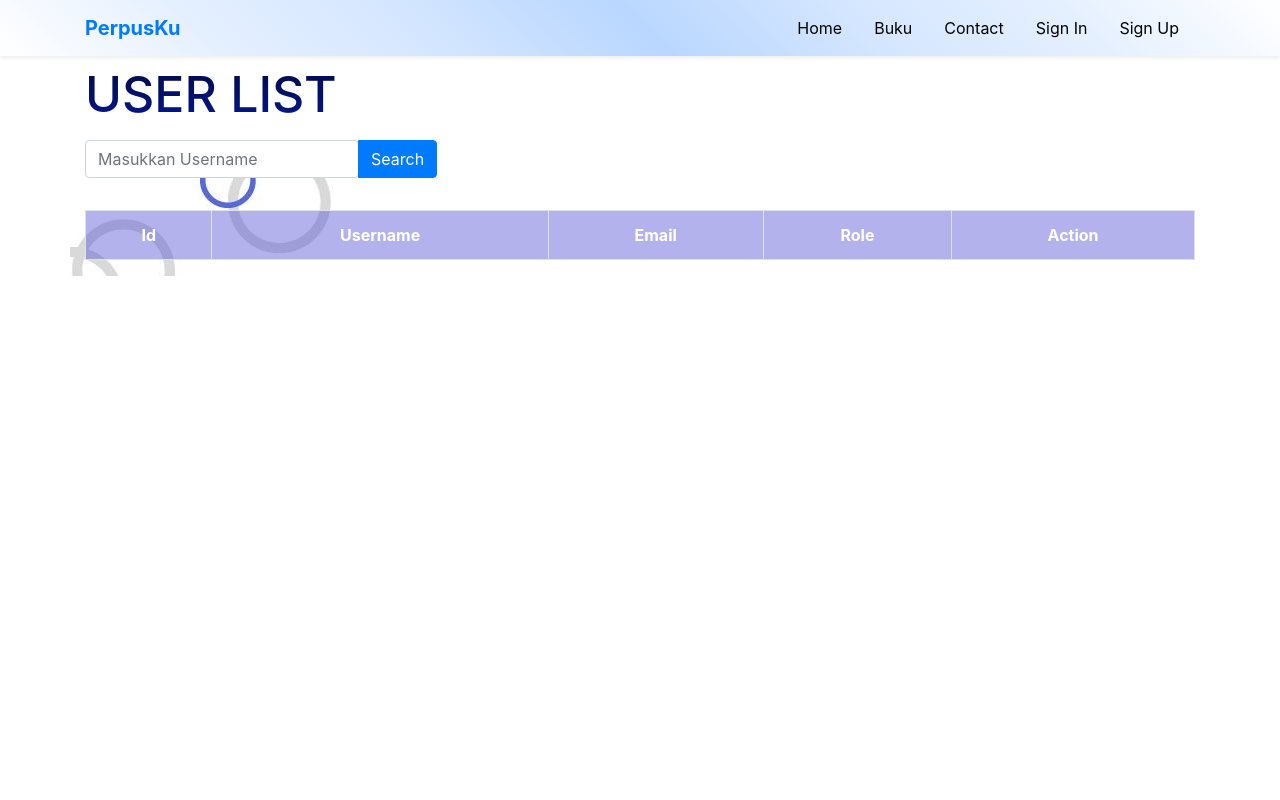
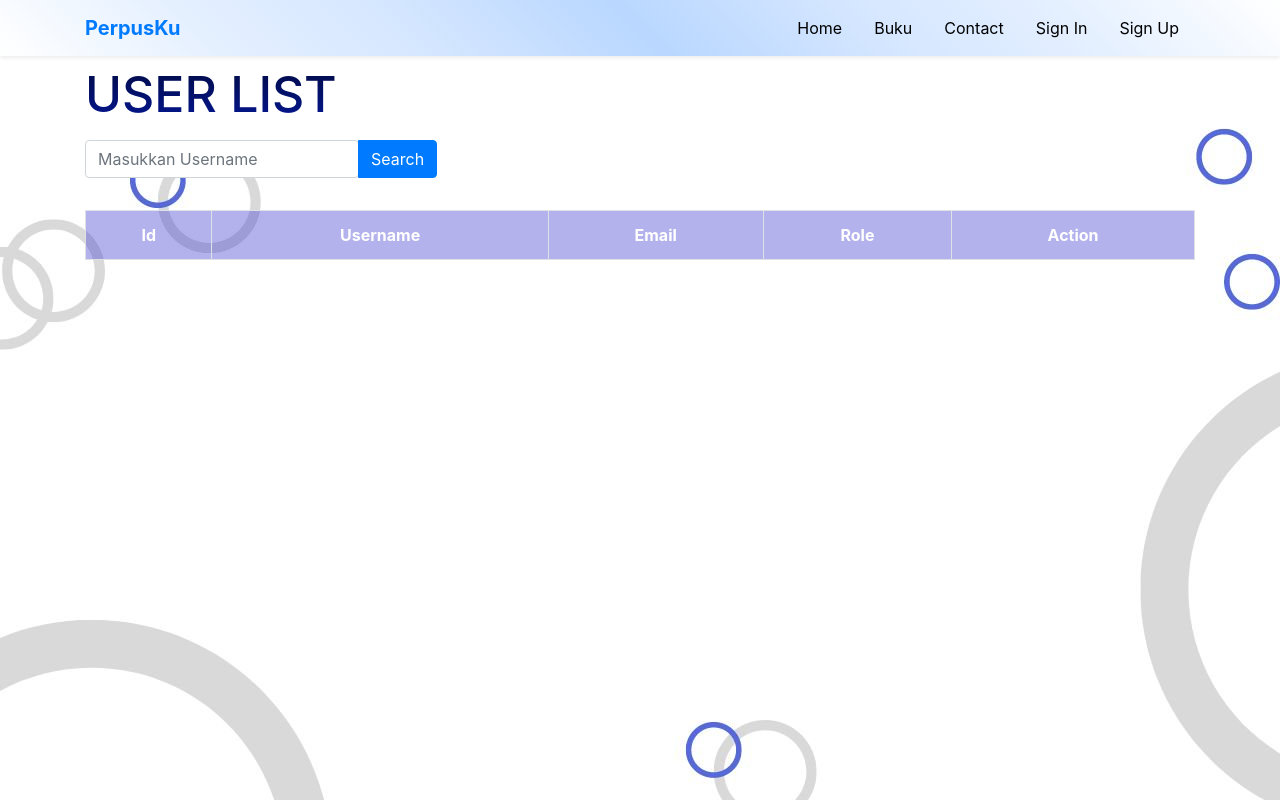
Before and after one commit to Ersamey/PerpusKu, a CodeIgniter 4 app: the page made by app/Views/pages/admin/index.php in a window 1280 px wide. Run offline with PHP 8.4 and a stand-in for CodeIgniter, Linux system fonts and the light colour scheme; the template is opened without the code that fills it, so the values that code supplies are empty; some libraries are stand-ins or nearby versions.

Commit message:
bg-list-user

```diff
--- a/app/Controllers/Home.php
+++ b/app/Controllers/Home.php
@@ -57,7 +57,7 @@ class Home extends BaseController
     public function editAlamat()
     {
         $user = user_id();
-        $alamat = $this->request->getVar('alamat'); //alamat baru
+        $alamat = $this->request->getVar('alamat');
         $id_perpus = $this->request->getVar('id_perpus');
         $this->perpustakaan->save([
             'id_perpus' => $id_perpus,
--- a/app/Views/pages/admin/index.php
+++ b/app/Views/pages/admin/index.php
@@ -1,7 +1,8 @@
 <?= $this->extend('layout/template'); ?>
 
 <?= $this->section('content'); ?>
-<div class="container" style="background-image: url('../img/bg.jpg')">
+<div class="bg-belakang-list-user">
+    <div class="container">
         <div class="row">
             <div class="col">
                 <h1 class="gradient-text-admin mt-3 mb-3 pt-5">USER LIST</h1>
@@ -91,6 +92,8 @@
                 </div>
             </div>
         </div>
+    </div>
+</div>
 
 <script>
     function toggleRoleForm(userId) {
--- a/public/css/style.css
+++ b/public/css/style.css
@@ -451,7 +451,7 @@
 
 
 .list-buku-home {
-  padding-top: 100vh;
+  padding-top: 50vh;
 }
 
 .h1-listbuku {
@@ -540,3 +540,16 @@
   width: 100%;
   height: 100vh;
 }
+
+.bg-belakang-list-user {
+  background-image: url("../img/bg.jpg");
+  background-size: cover;
+  background-position: center;
+  background-repeat: no-repeat;
+  background-attachment: fixed;
+  overflow: auto;
+  width: 100%;
+  height: 100vh;
+  margin: 0;
+  padding-top: 20;
+}
```
Lines whose indentation alone changed are shown as unchanged.
